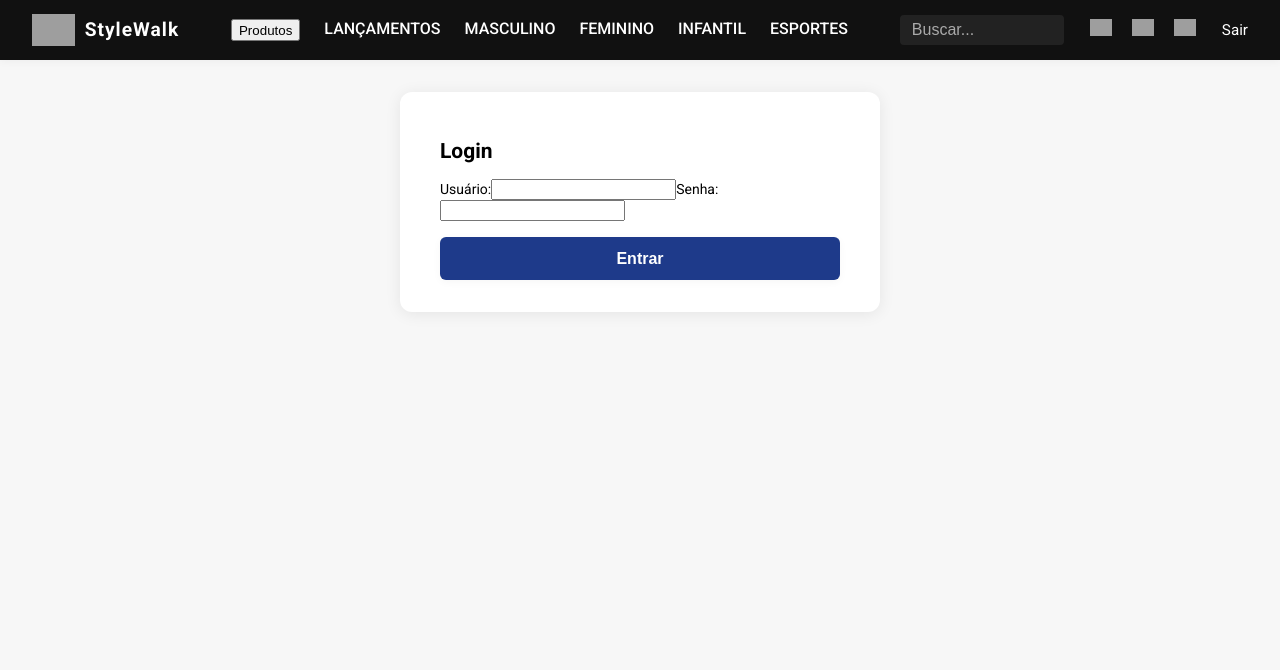
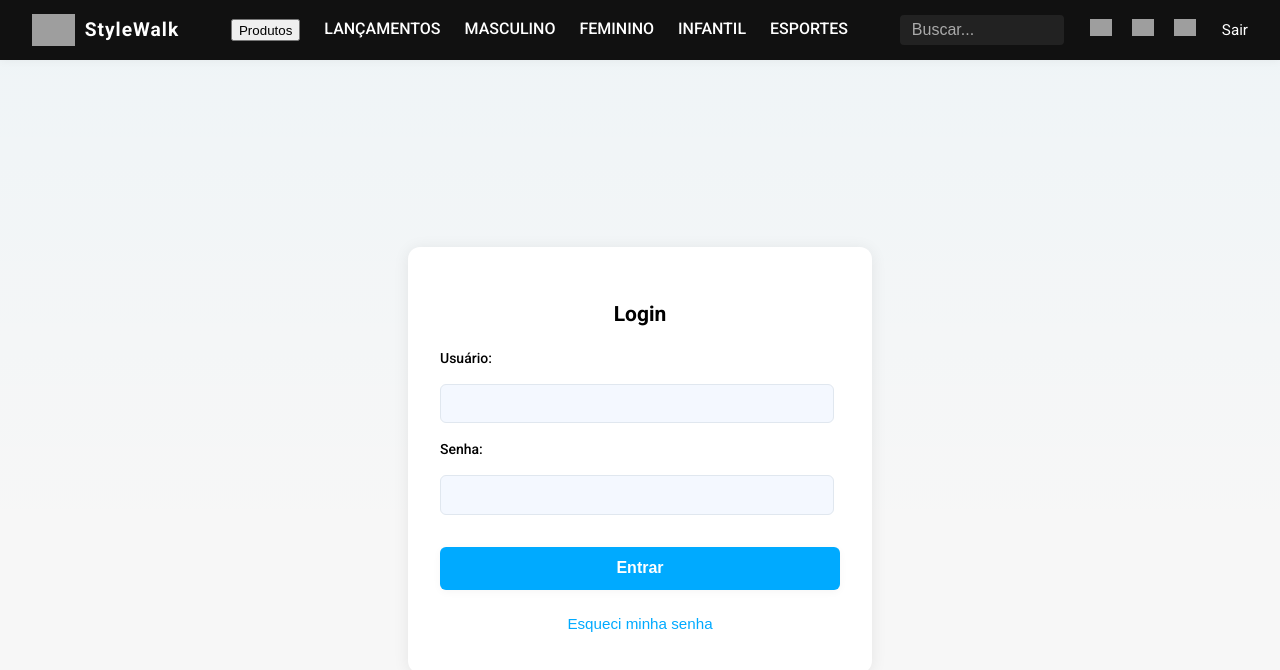
Before and after one commit to gustavao578/StyleWalk, an Angular app: page /login in a window 1280 px wide. Shown: the top 670 px of the page. Built offline with nearby package versions, Linux system fonts and the light colour scheme; grey boxes are pictures that could not be loaded.

Commit message:
Esqueceu senha

```diff
--- a/src/app/app.routes.ts
+++ b/src/app/app.routes.ts
@@ -3,12 +3,14 @@ import { RouterModule, Routes } from '@angular/router';
 import { LoginComponent } from './pages/login/login';
 import { AdminPanelComponent } from './pages/admin-panel/admin-panel';
 import { HomeComponent } from './pages/home/home';
+import { ForgotPasswordComponent } from './forgot-password/forgot-password';
 
 export const routes: Routes = [
     { path: '', redirectTo: 'login', pathMatch: 'full' },
     { path: 'login', component: LoginComponent },
     { path: 'admin', component: AdminPanelComponent },
-    { path: 'home', component: HomeComponent}
+    { path: 'home', component: HomeComponent},
+    { path: 'forgot-password', component: ForgotPasswordComponent},
 ];
 
 @NgModule({
--- a/src/app/app.ts
+++ b/src/app/app.ts
@@ -1,10 +1,14 @@
 import { Component, signal } from '@angular/core';
 import { RouterOutlet } from '@angular/router';
+import { FormsModule } from '@angular/forms';
 import { Header } from "./core/header/header";
+
+
 
 @Component({
   selector: 'app-root',
-  imports: [RouterOutlet, Header],
+  imports: [RouterOutlet, Header, FormsModule
+],
   templateUrl: './app.html',
   styleUrl: './app.css'
 })
--- /dev/null
+++ b/src/app/forgot-password/forgot-password.css
@@ -0,0 +1,91 @@
+/* Área de login/recuperar senha */
+.login-area {
+  width: 100%;
+  min-height: 100vh;
+  box-sizing: border-box;
+  display: flex;
+  justify-content: center;
+  align-items: center;
+  padding: 3rem 1rem;
+  background: linear-gradient(180deg, rgba(0,170,255,0.03), transparent 60%);
+}
+
+/* Card central */
+.login-card {
+  background: #fff;
+  border-radius: 12px;
+  box-shadow: 0 2px 16px rgba(0,0,0,0.08);
+  padding: 2rem 2.5rem;
+  min-width: 320px;
+  max-width: 400px;
+  margin: 2rem auto;
+  display: flex;
+  flex-direction: column;
+  gap: 1rem;
+}
+
+/* Título do card */
+.login-card h2 {
+  margin-bottom: 1rem;
+  text-align: center;
+  font-size: 1.5rem;
+  color: #0a0a0a;
+}
+
+/* Formulário */
+.login-card form {
+  display: flex;
+  flex-direction: column;
+  gap: 1rem;
+}
+
+/* Inputs */
+.login-card input {
+  padding: 0.6rem 1rem;
+  border-radius: 6px;
+  border: 1px solid #e0e7ef;
+  font-size: 1rem;
+  background: #f4f8ff;
+}
+
+/* Botão principal */
+.main-btn {
+  padding: 0.7rem 1rem;
+  border-radius: 6px;
+  border: none;
+  background-color: #00aaff;
+  color: #fff;
+  font-size: 1rem;
+  cursor: pointer;
+  transition: background 0.3s;
+}
+
+.main-btn:hover {
+  background-color: #008ecc;
+}
+
+/* Mensagem de sucesso/erro */
+.login-info {
+  color: #0a0a0a;
+  font-size: 0.98rem;
+  text-align: center;
+  margin-top: 0.5rem;
+}
+
+
+/* Botão de voltar */
+.back-btn {
+  padding: 0.7rem 1rem;
+  border-radius: 6px;
+  border: 1px solid #00aaff; /* mesma cor do main-btn */
+  background-color: #fff;     /* fundo branco */
+  color: #00aaff;             /* texto azul */
+  font-size: 1rem;
+  cursor: pointer;
+  transition: all 0.3s;
+}
+
+.back-btn:hover {
+  background-color: #00aaff; /* fundo azul ao passar o mouse */
+  color: #fff;               /* texto branco ao passar o mouse */
+}
--- /dev/null
+++ b/src/app/forgot-password/forgot-password.html
@@ -0,0 +1,13 @@
+<section class="login-area">
+  <div class="login-card">
+    <h2>Recuperar senha</h2>
+    <form (ngSubmit)="recoverPassword()">
+      <label for="email">Digite seu e-mail cadastrado:</label>
+      <input type="email" id="email" name="email" required>
+
+      <button type="submit" class="main-btn">Enviar link</button>
+      <button type="button" class="back-btn" routerLink="/login">Voltar ao login</button>
+      <div *ngIf="message" class="login-info">{{ message }}</div>
+    </form>
+  </div>
+</section>
--- /dev/null
+++ b/src/app/forgot-password/forgot-password.ts
@@ -0,0 +1,24 @@
+import { Component } from '@angular/core';
+import { FormsModule } from '@angular/forms';
+import { RouterLink } from '@angular/router';
+
+@Component({
+  selector: 'app-forgot-password',
+  standalone: true,
+  imports: [FormsModule, RouterLink],
+  templateUrl: './forgot-password.html',
+  styleUrls: ['./forgot-password.css']
+})
+export class ForgotPasswordComponent {
+  email: string = '';
+  message: string = '';
+
+  recoverPassword() {
+    if (!this.email) {
+      this.message = 'Por favor, insira seu e-mail.';
+      return;
+    }
+
+    this.message = `Um link de recuperação foi enviado para ${this.email}.`;
+  }
+}
--- a/src/app/pages/login/login.css
+++ b/src/app/pages/login/login.css
@@ -1,37 +1,91 @@
-#login-area {
+.login-area {
   width: 100%;
-  box-sizing: border-box;
+  min-height: 100vh;
   display: flex;
   justify-content: center;
   align-items: center;
   padding: 3rem 1rem;
+  box-sizing: border-box;
   background: linear-gradient(180deg, rgba(0,170,255,0.03), transparent 60%);
 }
 
 .login-card {
   background: #fff;
   border-radius: 12px;
-  box-shadow: 0 2px 16px rgba(0,0,0,0.08);
-  padding: 2rem 2.5rem;
-  min-width: 320px;
+  box-shadow: 0 2px 16px rgba(0, 0, 0, 0.08);
+  padding: 2.5rem 2rem;
+  width: 100%;
   max-width: 400px;
-  margin: 2rem auto;
+  text-align: center;
 }
 
-.login-form {
+.login-card h2 {
+  margin-bottom: 1.5rem;
+  font-weight: 600;
+}
+
+.login-card form {
   display: flex;
   flex-direction: column;
   gap: 1rem;
 }
-.login-form input {
+
+.login-card label {
+  text-align: left;
+  font-weight: 500;
+}
+
+.login-card input {
   padding: 0.6rem 1rem;
   border-radius: 6px;
   border: 1px solid #e0e7ef;
   font-size: 1rem;
   background: #f4f8ff;
+  width: 90%;
 }
+
+.main-btn {
+  background: #00aaff;
+  color: #fff;
+  border: none;
+  padding: 0.8rem;
+  border-radius: 6px;
+  cursor: pointer;
+  font-size: 1rem;
+  font-weight: 600;
+  transition: opacity 0.2s;
+}
+
+.main-btn:hover {
+  opacity: 0.9;
+   background-color: #008ecc
+}
+
 .login-error {
   color: #d32f2f;
   margin-top: 1rem;
   font-size: 0.98rem;
 }
+
+
+
+.forgot-btn {
+  background: transparent;
+  color: #00aaff;
+  border: none;
+  cursor: pointer;
+  font-size: 0.95rem;
+  margin-top: 0.5rem;
+  transition: opacity 0.2s;
+}
+
+.forgot-btn:hover {
+  opacity: 0.8;
+  text-decoration: underline;
+}
+
+.login-info {
+  color: #0078d4;
+  margin-top: 1rem;
+  font-size: 0.95rem;
+}
--- a/src/app/pages/login/login.html
+++ b/src/app/pages/login/login.html
@@ -8,6 +8,10 @@
       <input type="password" [(ngModel)]="password" name="pass" required>
       <button type="submit" class="main-btn">Entrar</button>
       <div *ngIf="error" class="login-error">{{ error }}</div>
+    <button type="button" class="forgot-btn" routerLink="/forgot-password">Esqueci minha senha</button>
+
+
+      <div *ngIf="info" class="login-info">{{ info }}</div>
     </form>
   </div>
 </section>
--- a/src/app/pages/login/login.ts
+++ b/src/app/pages/login/login.ts
@@ -4,11 +4,12 @@ import { FormsModule } from '@angular/forms';
 import { Router } from '@angular/router';
 import { CommonModule } from '@angular/common';
 import { AuthService } from '../../services/auth'; // 1. Importe o AuthService
+import { RouterLink } from '@angular/router';
 
 @Component({
   selector: 'app-login',
   standalone: true,
-  imports: [FormsModule, CommonModule],
+  imports: [FormsModule, CommonModule, RouterLink],
   templateUrl: './login.html',
   styleUrls: ['./login.css']
 })
@@ -16,11 +17,13 @@ export class LoginComponent {
   username = '';
   password = '';
   error = '';
+  info = '';
+
 
   // 2. Injete o AuthService
-  constructor(private authService: AuthService, private router: Router) {}
+  constructor(private authService: AuthService, private router: Router) { }
 
-  login(): void {
+  login() {
     // 3. Use o serviço para fazer o login
     if (this.username === 'admin' && this.password === 'admin') {
       // Lógica de login bem-sucedida
@@ -29,4 +32,14 @@ export class LoginComponent {
       this.error = 'Usuário ou senha inválidos.';
     }
   }
+
+
+  forgotPassword() {
+    if (!this.username) {
+      this.info = 'Por favor, insira seu usuário para recuperar a senha.';
+      return;
+    }
+    this.info = `Um link de recuperação foi enviado para o e-mail cadastrado de ${this.username}.`;
+  }
+
 }
```
Also changed, not shown: backend/db.json (+6 -0 lines), 1 other file (tests, documents, lock files or other folders).
